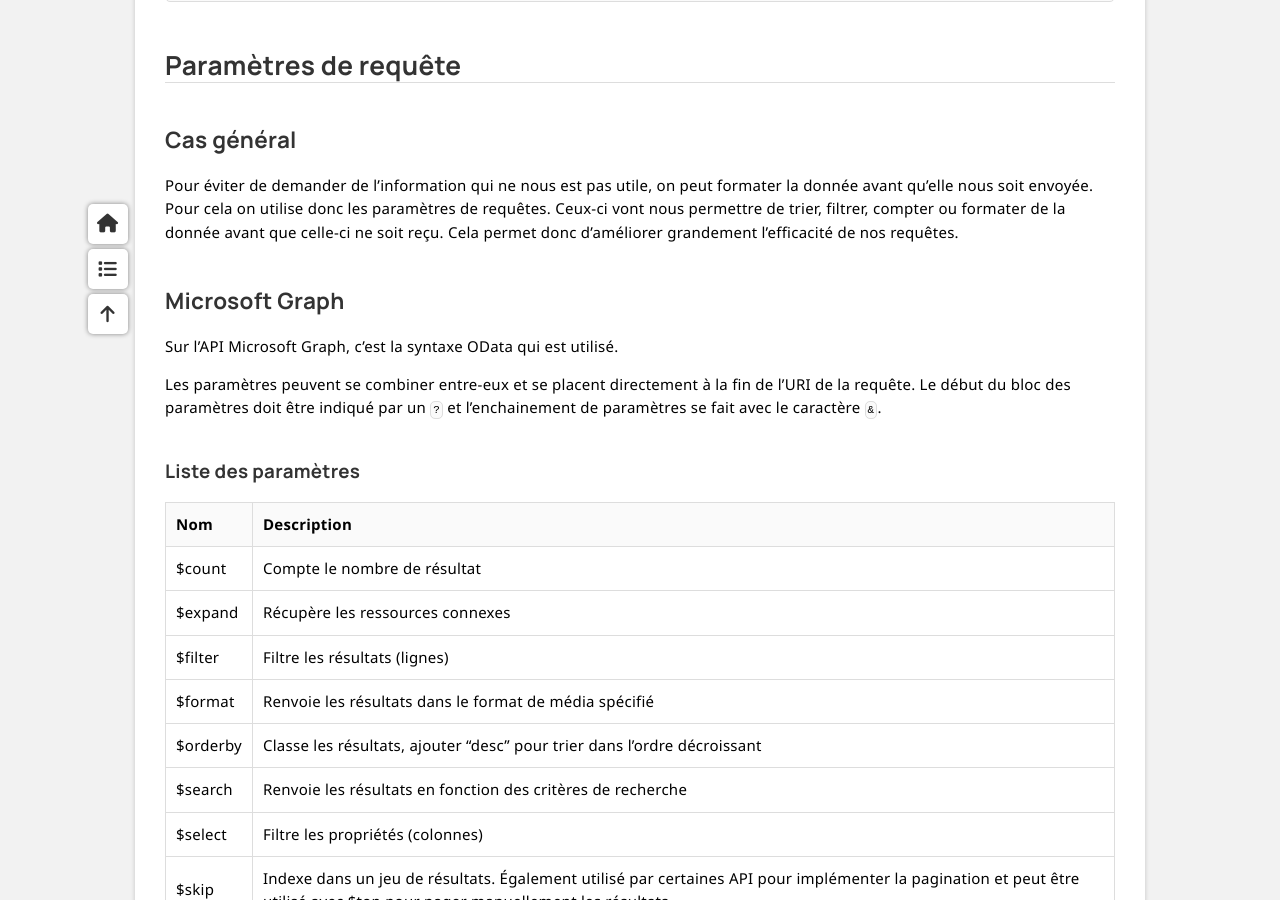
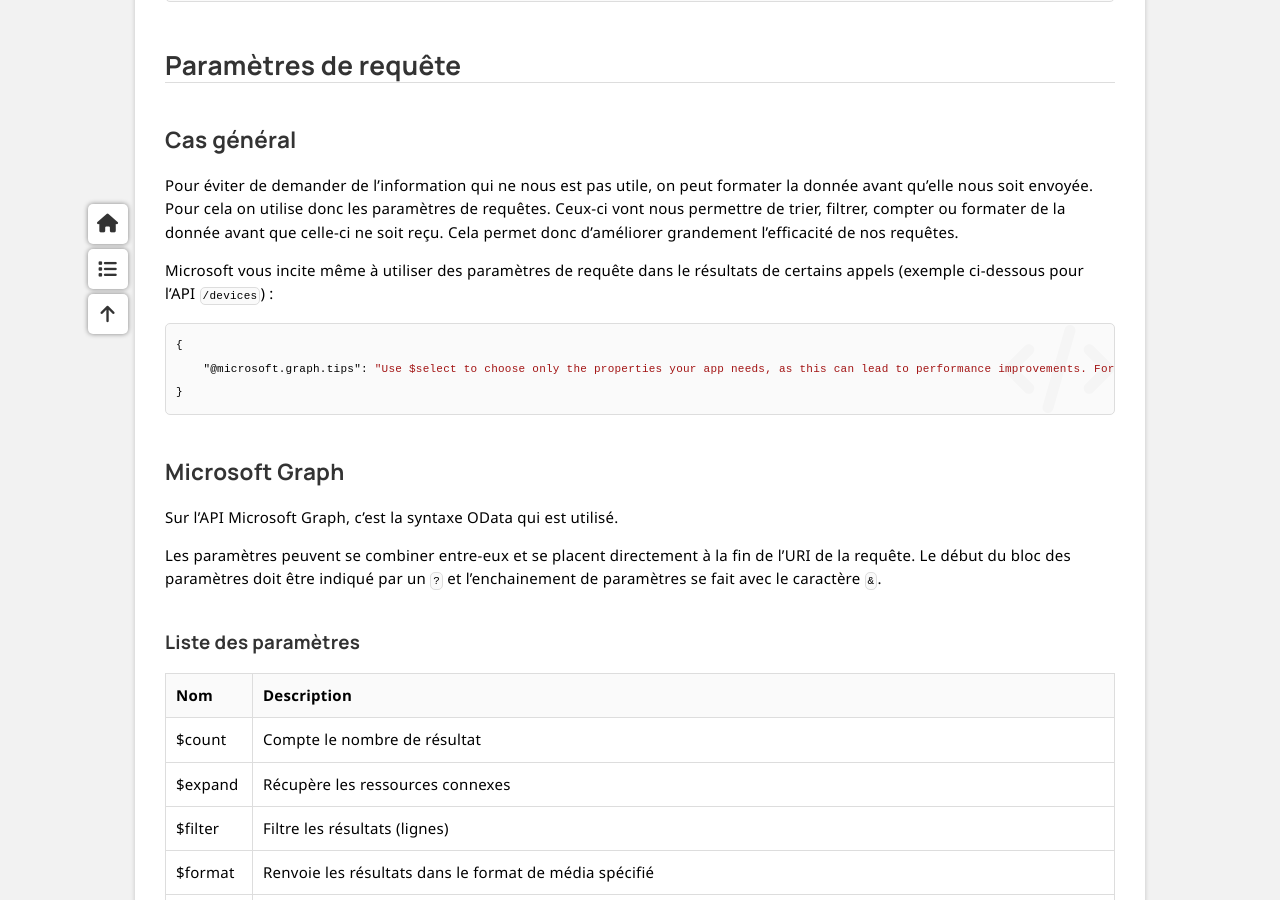
Before and after one commit to leobouard/leobouard.github.io, a Jekyll site: the page built from _posts/2023-09-17-cours-msgraph-002.md, in a window 1280 px wide and 900 px high, scrolled down 1053 px. Built offline with Jekyll 4.4.1, drawn with Linux system fonts in a browser that asks for light colours; nearby versions of some CDN libraries; some web fonts are replaced.

Commit message:
Update 2023-09-17-cours-msgraph-002.md

````diff
--- a/_posts/2023-09-17-cours-msgraph-002.md
+++ b/_posts/2023-09-17-cours-msgraph-002.md
@@ -40,6 +40,14 @@ Voici un exemple de réponse de Microsoft Graph avec une indication sur l'adress
 ### Cas général
 
 Pour éviter de demander de l'information qui ne nous est pas utile, on peut formater la donnée avant qu'elle nous soit envoyée. Pour cela on utilise donc les paramètres de requêtes. Ceux-ci vont nous permettre de trier, filtrer, compter ou formater de la donnée avant que celle-ci ne soit reçu. Cela permet donc d'améliorer grandement l'efficacité de nos requêtes.
+
+Microsoft vous incite même à utiliser des paramètres de requête dans le résultats de certains appels (exemple ci-dessous pour l'API `/devices`) :
+
+```json
+{
+    "@microsoft.graph.tips": "Use $select to choose only the properties your app needs, as this can lead to performance improvements. For example: GET devices?$select=accountEnabled,alternativeSecurityIds"
+}
+```
 
 ### Microsoft Graph
 
````
